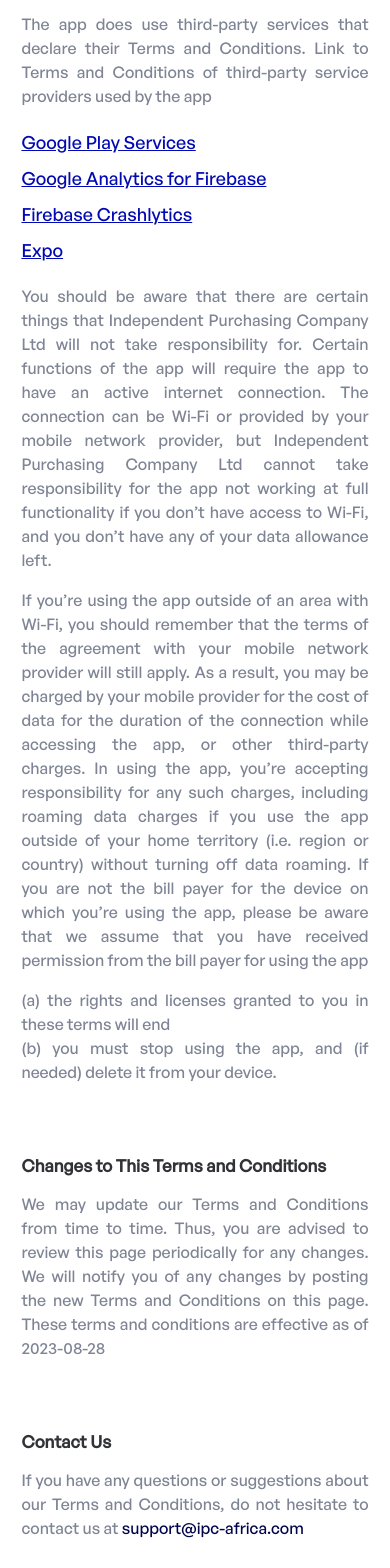
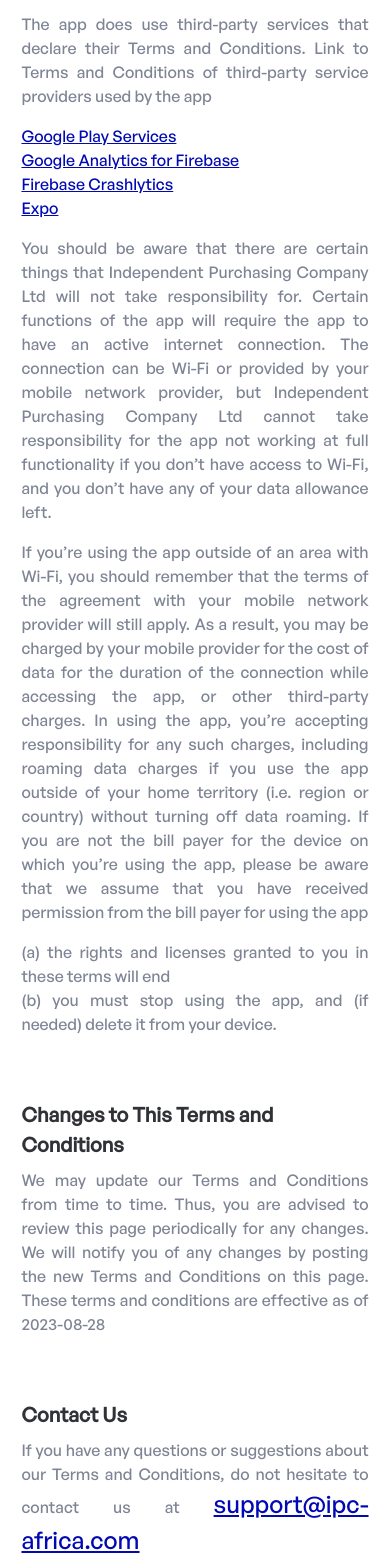
Before and after one commit to kaiser54/ipc-africa-website, a Vue app: page /TermsConditions in a window 390 px wide. Shown: the part 1160-2728 px from the top of the page. Built offline with nearby package versions, Linux system fonts and the light colour scheme.

Commit message:
first commit

```diff
--- a/src/views/Privacy.vue
+++ b/src/views/Privacy.vue
@@ -1,5 +1,5 @@
 <template>
-    <div class="body">
+    <div class="body_wrap">
         <div class="container">
             <div class="bookmark-group">
                 <h2>ON THIS PAGE</h2>
@@ -42,7 +42,7 @@
                     <div id="terms">
                         <h1>Private Policy</h1>
                         <p class="first">
-                            Independent Purchasing Company Ltd built the The App app as a Free app. This SERVICE is provided
+                            Independent Purchasing Company Ltd built the The App app as a Free app. This Service is provided
                             by Independent Purchasing Company Ltd at no cost and is intended for use as is. This page is
                             used to inform visitors regarding our policies with the collection, use, and disclosure of
                             Personal Information if anyone decided to use our Service. If you choose to use our Service,
@@ -68,10 +68,10 @@
                         </p>
                     </div>
                     <div class="links">
-                        <a href="#">Google Play Services</a>
-                        <a href="#">Google Analytics for Firebase </a>
-                        <a href="#">Firebase Crashlytics</a>
-                        <a href="#"> Expo</a>
+                        <a href="https://policies.google.com/terms" target="_blank">Google Play Services</a>
+                        <a href="https://firebase.google.com/terms/analytics" target="_blank">Google Analytics for Firebase </a>
+                        <a href="https://firebase.google.com/terms/crashlytics" target="_blank">Firebase Crashlytics</a>
+                        <a href="https://expo.dev/terms" target="_blank"> Expo</a>
                     </div>
                 </div>
                 <div id="log" class="private">
@@ -211,8 +211,8 @@
     text-align: justify;
 }
 
-.body {
-    padding: 64px 0px 64px 0px;
+.body_wrap {
+    padding: 64px 0px;
 }
 
 .container {
@@ -288,8 +288,7 @@
     letter-spacing: 0.08px;
 }
 
-#terms,
-.attend {
+#terms, .attend {
     display: flex;
     flex-direction: column;
     gap: 24px;
@@ -313,7 +312,7 @@
 #terms p {
     color: var(--grey-grey-3, #7E8494);
     font-family: "GeneralSans-Medium", "DM Sans", sans-serif;
-    font-size: 16px;
+    font-size: 24px;
     font-style: normal;
     font-weight: 500;
     line-height: 36px;
@@ -329,7 +328,7 @@
 .private ul li {
     color: var(--grey-grey-3, #7E8494);
     font-family: "GeneralSans-Medium", "DM Sans", sans-serif;
-    font-size: 16px;
+    font-size: 24px;
     font-style: normal;
     font-weight: 500;
     line-height: 36px;
@@ -347,7 +346,7 @@
 .links a {
     color: var(--primary-p-300, #0009B3);
     font-family: "GeneralSans-Medium", "DM Sans", sans-serif;
-    font-size: 18px;
+    font-size: 24px;
     font-style: normal;
     font-weight: 500;
     line-height: 36px;
@@ -357,7 +356,7 @@
 
 #change p {
     color: var(--grey-grey-3, #7E8494);
-    font-size: 18px;
+    font-size: 24px;
     font-style: normal;
     font-weight: 500;
     line-height: 36px;
@@ -374,7 +373,7 @@
 
 #change h6 {
     color: var(--grey-grey-1, #303237);
-    font-size: 20px;
+    font-size: 24px;
     font-style: normal;
     font-weight: 500;
     line-height: 36px;
@@ -383,7 +382,7 @@
 
 #contact h6 {
     color: var(--grey-grey-1, #303237);
-    font-size: 20px;
+    font-size: 24px;
     font-style: normal;
     font-weight: 500;
     line-height: 36px;
@@ -392,11 +391,21 @@
 
 #contact p {
     color: var(--grey-grey-3, #7E8494);
-    font-size: 16px;
+    font-size: 24px;
     font-style: normal;
     font-weight: 500;
     line-height: 36px;
     /* 150% */
+}
+#contact p a{
+    color: var(--primary-p-300, #0009B3);
+    font-family: "GeneralSans-Medium", "DM Sans", sans-serif;
+    font-size: 24px;
+    font-style: normal;
+    font-weight: 500;
+    line-height: 36px;
+    /* 150% */
+    text-decoration-line: underline;
 }
 
 #contact {
@@ -410,7 +419,7 @@
 
 .private h6 {
     color: var(--grey-grey-1, #303237);
-    font-size: 20px;
+    font-size: 24px;
     font-style: normal;
     font-weight: 500;
     line-height: 36px;
@@ -419,7 +428,7 @@
 
 .private p {
     color: var(--grey-grey-3, #7E8494);
-    font-size: 16px;
+    font-size: 24px;
     font-style: normal;
     font-weight: 500;
     line-height: 36px;
@@ -475,25 +484,22 @@
         display: flex;
         flex-direction: column;
         align-items: flex-start;
-        gap: 64px;
+        gap: 50px;
     }
 
-    .body {
-        padding: 20px 0px 20px 0px;
-    }
 
     .container {
         max-width: 89%;
         margin-inline: auto;
         display: flex;
         gap: 64px;
-        margin-bottom: 64px;
+        margin-bottom: 50px;
     }
 
     #terms h1 {
         color: #00044B;
         font-family: "GeneralSans-Medium", "DM Sans", sans-serif;
-        font-size: 32px;
+        font-size: 24px;
         font-style: normal;
         font-weight: 600;
         line-height: normal;
@@ -502,10 +508,50 @@
 
     #change h6,
     #contact h6,
-    .private {
-        text-align: left;
-        font-size: 17px;
-        font-weight: 600;
+    .private h6 {
+    text-align: left;
+    font-size: 20px;
+    font-weight: 600;
+	line-height: 30px;
     }
+    #terms p, .private p, #contact p, #change p{
+    font-size: 16px !important;
+    font-style: normal;
+    font-weight: 500 !important;
+    line-height: 24px !important;
+    }
+    .private ul li {
+        width: 95%;
+    color: var(--grey-grey-3, #7E8494);
+    font-family: "GeneralSans-Medium", "DM Sans", sans-serif;
+    font-size: 16px;
+    font-style: normal;
+    font-weight: 500;
+    line-height: 24px;
+    list-style: circle;
+    text-align: left;
+   margin: auto;
+    /* 150% */
+}
+#contact p a{
+    color: var(--primary-p-300, #0009B3);
+    font-family: "GeneralSans-Medium", "DM Sans", sans-serif;
+    font-size: 16px;
+    font-style: normal;
+    font-weight: 500;
+    line-height: 24px;
+    /* 150% */
+    text-decoration-line: underline;
+}
+.links a {
+  color: var(--primary-p-300, #0009b3);
+  font-family: "GeneralSans-Medium", "DM Sans", sans-serif;
+  font-size: 16px;
+  font-style: normal;
+  font-weight: 500;
+  line-height: 24px;
+  /* 150% */
+  text-decoration-line: underline;
+}
 }
 </style>
--- a/src/views/TermsConditions.vue
+++ b/src/views/TermsConditions.vue
@@ -61,10 +61,10 @@
               providers used by the app
             </p>
             <div class="links">
-              <a href="#">Google Play Services</a>
-              <a href="#">Google Analytics for Firebase </a>
-              <a href="#">Firebase Crashlytics</a>
-              <a href="#"> Expo</a>
+              <a href="https://policies.google.com/terms" target="_blank">Google Play Services</a>
+              <a href="https://firebase.google.com/terms/analytics" target="_blank">Google Analytics for Firebase </a>
+              <a href="https://firebase.google.com/terms/crashlytics" target="_blank">Firebase Crashlytics</a>
+              <a href="https://expo.dev/terms" target="_blank"> Expo</a>
             </div>
             <p class="forth">
               You should be aware that there are certain things that Independent
@@ -177,7 +177,7 @@
   text-align: justify;
 }
 .body_wrap {
-  padding: 64px 0px 64px 0px;
+  padding: 64px 0px;
 }
 .container {
   max-width: 85%;
@@ -289,7 +289,7 @@
 .links a {
   color: var(--primary-p-300, #0009b3);
   font-family: "GeneralSans-Medium", "DM Sans", sans-serif;
-  font-size: 18px;
+  font-size: 24px;
   font-style: normal;
   font-weight: 500;
   line-height: 36px;
@@ -299,7 +299,7 @@
 
 #change p {
   color: var(--grey-grey-3, #7e8494);
-  font-size: 18px;
+  font-size: 24px;
   font-style: normal;
   font-weight: 500;
   line-height: 36px;
@@ -315,7 +315,7 @@
 }
 #change h6 {
   color: var(--grey-grey-1, #303237);
-  font-size: 20px;
+  font-size: 24px;
   font-style: normal;
   font-weight: 500;
   line-height: 36px;
@@ -323,7 +323,7 @@
 }
 #contact h6 {
   color: var(--grey-grey-1, #303237);
-  font-size: 20px;
+  font-size: 24px;
   font-style: normal;
   font-weight: 500;
   line-height: 36px;
@@ -332,7 +332,7 @@
 
 #contact p {
   color: var(--grey-grey-3, #7e8494);
-  font-size: 16px;
+  font-size: 24px;
   font-style: normal;
   font-weight: 500;
   line-height: 36px;
@@ -347,6 +347,17 @@
   align-self: stretch;
   /* margin-bottom: 300px; */
 }
+#contact p a{
+    color: var(--primary-p-300, #0009B3);
+    font-family: "GeneralSans-Medium", "DM Sans", sans-serif;
+    font-size: 24px;
+    font-style: normal;
+    font-weight: 500;
+    line-height: 36px;
+    /* 150% */
+    text-decoration-line: underline;
+}
+
 @media screen and (max-width: 1200px) {
   .bookmark-group {
     display: none;
@@ -370,10 +381,20 @@
   }
 }
 @media screen and (max-width: 600px) {
+	.links a {
+  color: var(--primary-p-300, #0009b3);
+  font-family: "GeneralSans-Medium", "DM Sans", sans-serif;
+  font-size: 16px;
+  font-style: normal;
+  font-weight: 500;
+  line-height: 24px;
+  /* 150% */
+  text-decoration-line: underline;
+}
   .bookmark-group {
     display: none;
   }
-  p {
+  #contact p, #change p {
     font-size: 16px !important;
     font-style: normal;
     font-weight: 500 !important;
@@ -387,15 +408,13 @@
     align-items: flex-start;
     gap: 64px;
   }
-  /* .body_wrap {
-    padding: 20px 0px 20px 0px;
-  } */
+
   .container {
     max-width: 89%;
     margin-inline: auto;
     display: flex;
     gap: 64px;
-    margin-bottom: 64px;
+    margin-bottom: 50px;
   }
   #terms h1 {
     color: #00044b;
@@ -407,8 +426,9 @@
   #change h6,
   #contact h6 {
     text-align: left;
-    font-size: 17px;
+    font-size: 20px;
     font-weight: 600;
+	line-height: 30px;
   }
   #terms {
     gap: 16px;
```
